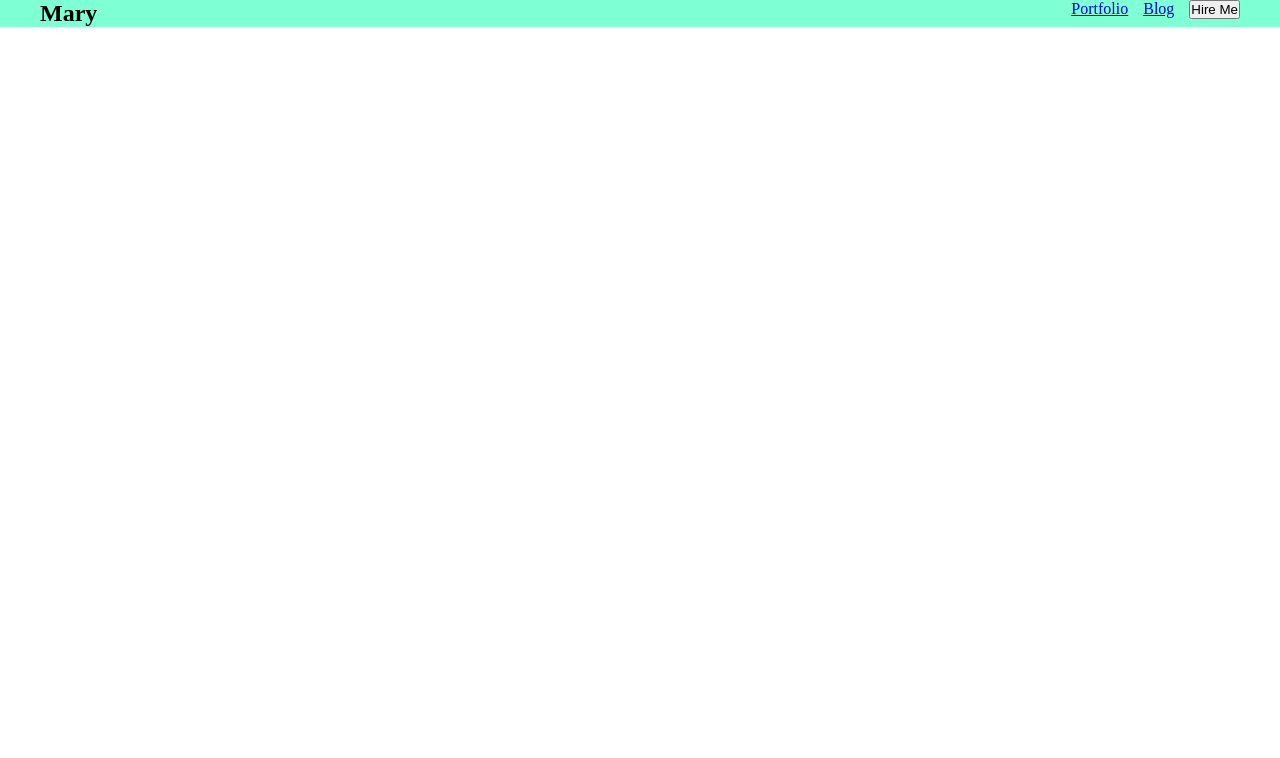
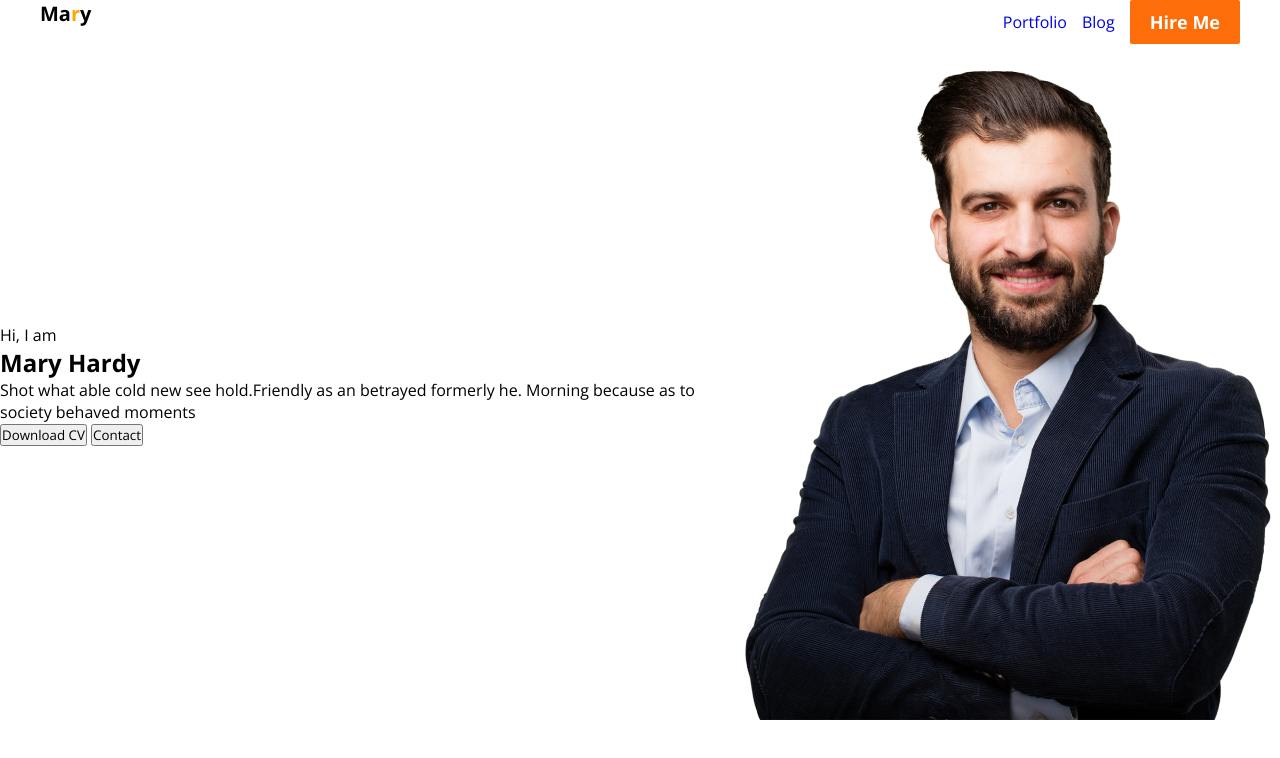
Before and after one commit to ahana007112/b14-web-dev-portfolio, a plain HTML site: page index.html in a window 1280 px wide. Drawn offline with nearby package versions, Linux system fonts and the light colour scheme.

Commit message:
Update code

```diff
--- a/index.html
+++ b/index.html
@@ -5,18 +5,52 @@
     <meta name="viewport" content="width=device-width, initial-scale=1.0">
     <title>Document</title>
     <link rel="stylesheet" href="./style.css">
+
+    <!-- Google font -->
+     <link rel="preconnect" href="https://fonts.googleapis.com">
+<link rel="preconnect" href="https://fonts.gstatic.com" crossorigin>
+<link href="https://fonts.googleapis.com/css2?family=Open+Sans:ital,wght@0,300..800;1,300..800&display=swap" rel="stylesheet">
+
 </head>
+
 <body>
+
     <header>
+
         <nav>
-            <h2>Mary</h2>
+            <h1 class="logo">Ma<span class="logo-r">r</span>y</h1>
             <ul>
                 <li><a href=" ">Portfolio</a></li>
                 <li><a href=" ">Blog</a></li>
-                <li><button>Hire Me</button></li>
+                <li><button class="common-btn">Hire Me</button></li>
             </ul>
         </nav>
+
     </header>
+    <!-- Navber end -->
+
+    <!-- Hero section start -->
+     <section class="hero-parent">
+        <!-- left -->
+         <div>
+            <p>Hi, I am</p>
+            <h1>Mary Hardy</h1>
+            <p>Shot what able cold new see hold.Friendly as an betrayed formerly
+         he. Morning because as to society behaved moments</p>
+
+
+        <div>
+            <button>Download CV</button>
+            <button>Contact</button>
+        </div>
+        </div>
+        <!-- Rifht -->
+         <div>
+            <img src="hardy.png"
+         </div>
+
+     </section>
 
 </body>
+
 </html>
--- a/style.css
+++ b/style.css
@@ -1,9 +1,20 @@
 *{
     margin: 0;
     padding: 0;
+    font-family:  "Open Sans", sans-serif;
 }
-header{
+/* header{
     background-color: aquamarine;
+} */
+/* common style */
+.common-btn{
+    background-color: #fd6e0a;
+    padding: 10px 20px;
+    border-radius: 2px;
+    font-weight: bold;
+    font-size: 18px;
+    color: white;
+    border: none;
 }
 nav{
 
@@ -12,10 +23,27 @@ nav{
     max-width: 1200px;
     margin: auto;
 }
+nav ul li a{
+    text-decoration: none ;
+}
+.logo{
+    font-weight: bold;
+    font-size: 20px;
+    text-align: center;
+}
+.logo-r{
+    color: #ffa500;
+}
 ul{
      display:flex;
     justify-content: space-between;
     list-style: none;
     gap: 15px;
+    align-items: center;
 
 }
+.hero-parent{
+    display: flex;
+    justify-content: space-between;
+    align-items: center;
+}
```
Also changed, not shown: hardy.png (added).
